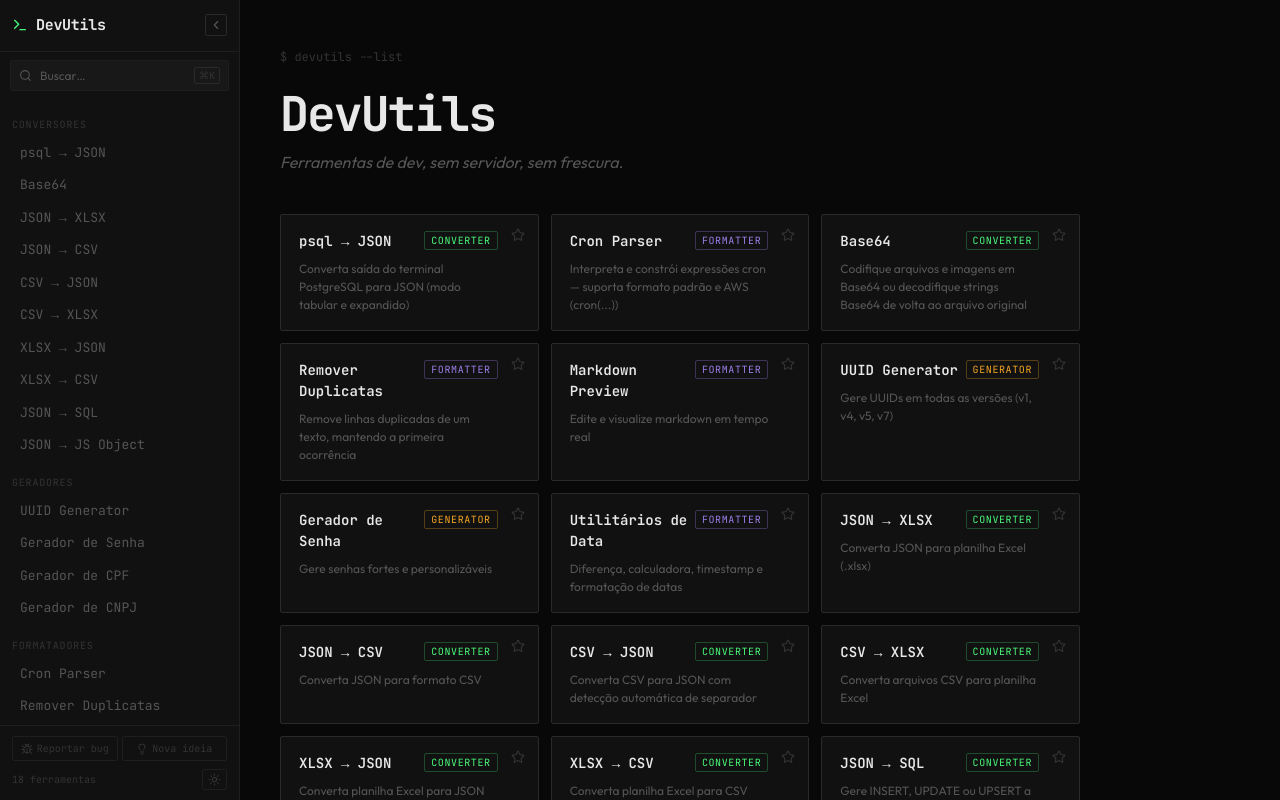
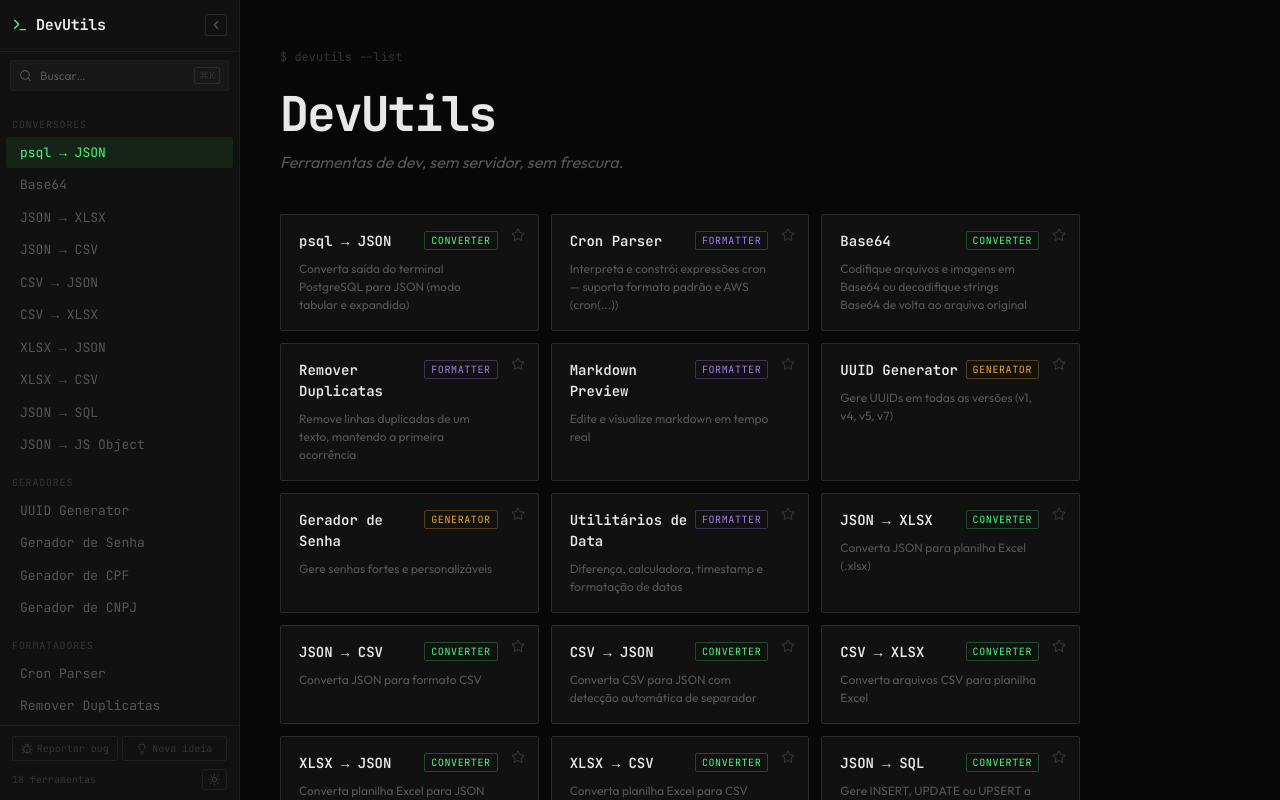
Before and after one commit to victorreinor/dev-toolbox, a React (Vite) app: page / in a window 1280 px wide. In both pictures the pointer is over the link "psql → JSON". Built offline with nearby package versions, Linux system fonts and the light colour scheme.

Commit message:
feat: hover no menu para facilitar a visualizacao

```diff
--- a/src/components/Sidebar.tsx
+++ b/src/components/Sidebar.tsx
@@ -100,6 +100,7 @@ export function Sidebar({ onSearch, theme, onToggleTheme }: SidebarProps) {
               <NavLink
                 key={tool.id}
                 to={`/tools/${tool.id}`}
+                className="sidebar-nav-link"
                 style={({ isActive }) => navLinkStyle(isActive, collapsed)}
                 title={collapsed ? tool.name : undefined}
               >
--- a/src/index.css
+++ b/src/index.css
@@ -428,6 +428,11 @@ a {
   background: var(--accent-dim);
 }
 
+.sidebar-nav-link:hover {
+  background: var(--accent-dim) !important;
+  color: var(--accent) !important;
+}
+
 /* Draggable card wrapper */
 .drag-wrapper {
   cursor: grab;
```
